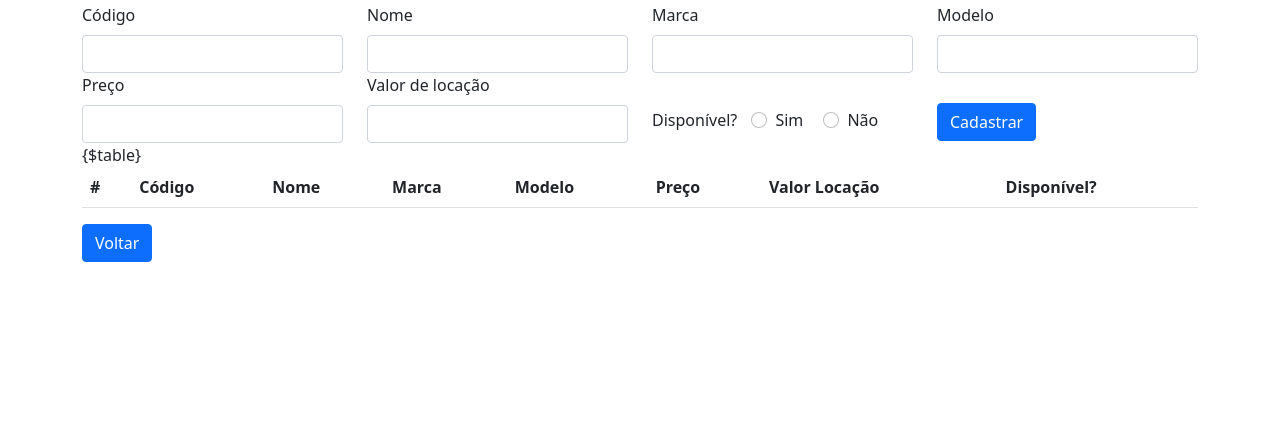
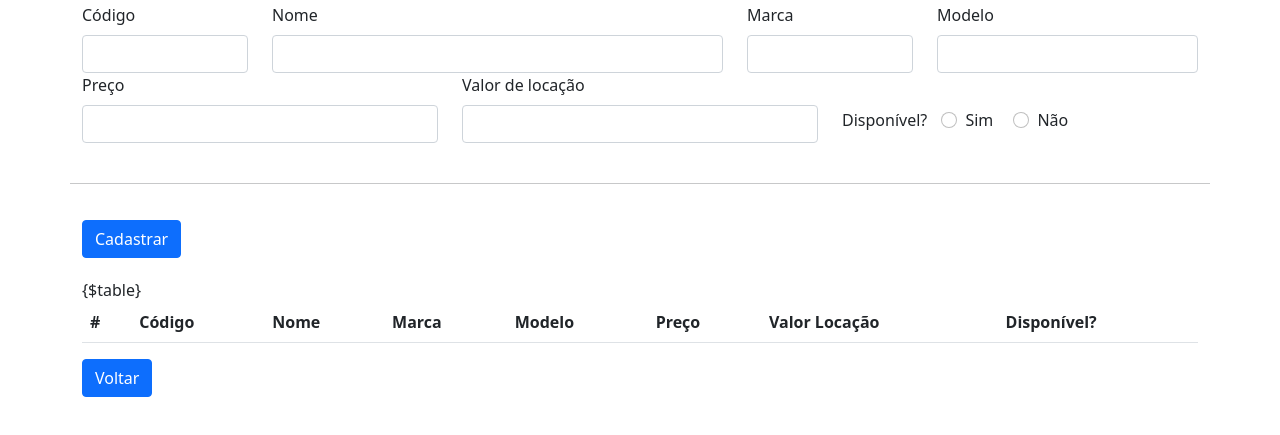
Before and after one commit to Gustavo-Paris/locadoraCarros, a website: page views/html/carros.html in a window 1280 px wide. Shown: the part 109-544 px from the top of the page. Drawn offline with nearby package versions, Linux system fonts and the light colour scheme.

Commit message:
cadastro de carro e usuario ok

```diff
--- a/views/html/carros.html
+++ b/views/html/carros.html
@@ -33,15 +33,15 @@
 <div class="container-fluid container-sm">
     <h1>Cadastro de carro</h1>
     <form class="row" method="post" action="/submitCarros">
-        <div class="col-md-3">
+        <div class="col-md-2">
             <label for="codigo" class="form-label">Código</label>
             <input type="text" class="form-control" id="codigo" aria-describedby="Codigo" name="codigo" value="">
         </div>
-        <div class="col-md-3">
+        <div class="col-md-5">
             <label for="nome" class="form-label">Nome</label>
             <input type="text" class="form-control" id="nome" aria-describedby="Nome" name="nome" value="">
         </div>
-        <div class="col-md-3">
+        <div class="col-md-2">
             <label for="marca" class="form-label">Marca</label>
             <input type="text" class="form-control" id="marca" aria-describedby="Marca" name="marca" value="">
         </div>
@@ -49,15 +49,15 @@
             <label for="modelo" class="form-label">Modelo</label>
             <input type="text" class="form-control" id="modelo" aria-describedby="Modelo" name="modelo" value="">
         </div>
-        <div class="col-md-3">
+        <div class="col-md-4">
             <label for="preco" class="form-label">Preço</label>
             <input type="text" class="form-control" id="preco" aria-describedby="Preco" name="preco" value="">
         </div>
-        <div class="col-md-3">
+        <div class="col-md-4">
             <label for="valorLoc" class="form-label">Valor de locação</label>
             <input type="text" class="form-control" id="valorLoc" aria-describedby="ValorLoc" name="valorLoc" value="">
         </div>
-        <div class="col-md-3" style="margin-top: 35px">
+        <div class="col-md-4" style="margin-top: 35px">
             <label>Disponível?</label>
             <div class="form-check form-check-inline" style="margin-left: 10px">
                 <input class="form-check-input" type="radio" name="inlineRadioOptions" id="inlineRadio1" value="S">
@@ -68,7 +68,8 @@
                 <label class="form-check-label" for="inlineRadio2">Não</label>
             </div>
         </div>
-        <div class="col-md-3" style="margin-top: 30px">
+        <hr style="margin-top: 40px">
+        <div class="col-md-3" style="margin-bottom: 20px; margin-top: 20px">
             <button type="submit" class="btn btn-primary btn-md">Cadastrar</button>
         </div>
     </form>
```
Also changed, not shown: views/html/usuarios.html (+7 -6 lines).
